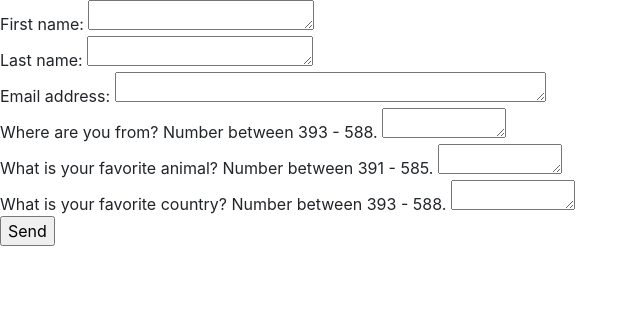
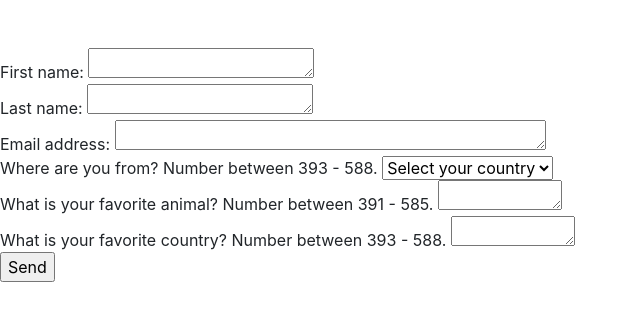
Before and after one commit to emmituuk/Project, a Flask app: template templates/add.html in a window 1280 px wide. Shown: the top 321 px of the page, without its empty margins (0-640 px from the left). Run offline with Flask 3, Linux system fonts and the light colour scheme; the template is opened without the code that fills it, so the values that code supplies are empty; parts of the project's set-up code (start-up, migrations or seed data) failed here and were passed over; some libraries are stand-ins or nearby versions.

Commit message:
created a drop-down list

```diff
--- a/app.py
+++ b/app.py
@@ -23,9 +23,33 @@ def index():
 
 @app.route("/add")
 def add():
-    return render_template("add.html")
+    norm_data_countries = db.session.execute(text("SELECT country_id, country FROM countries")).fetchall()
+    # sorted by alphabetically
+    data_countries = sorted(norm_data_countries, key=lambda x:x[1])
 
-#POST-method can change e.g. insert or update the database, but GET can not.
+    def move_to_end(lst, elem):
+        new_lst = []
+        temp = None
+        for i in lst:
+            if i != elem:
+                new_lst.append(i)
+            else:
+                temp = i
+        new_lst.append(temp)
+        return new_lst
+
+    # 'Other' is the first item --> [0]
+    # to do: make a query which return an 'other'-country's id.
+    other_value = db.session.execute(text("SELECT country_id, country FROM countries")).fetchall()[0]
+
+    # Test the function
+    sorted_countries = move_to_end(data_countries, other_value)
+
+    # sorted_countries = data_countries.sort(key=cmp_to_key(lambda x, y: 1 if x.country > y.country and x.country != "Other" else -1))
+    return render_template("add.html", data_countries = sorted_countries)
+
+
+# POST-method can change e.g. insert or update the database, but GET can not.
 @app.route("/send", methods=["POST"])
 def send():
 
@@ -56,7 +80,7 @@ def send():
     db.session.execute(sql, {"last_id":last_id, "favorite_country_id":favorite_country_id})
     db.session.commit()
 
-    #after back to the front page
+    # after back to the front page
     return redirect("/")
 
 @app.route("/result")
--- a/templates/add.html
+++ b/templates/add.html
@@ -7,7 +7,9 @@
         <link rel="stylesheet" href="https://stackpath.bootstrapcdn.com/bootstrap/4.5.0/css/bootstrap.min.css">
     </head>
     <body>
-          <form action="/send" method="POST">
+        <form action="/send" method="POST">
+            <br>
+            <br>
             <!-- PERSON first_name -->
             First name:
             <textarea name="first_name" rows="1" cols="20"></textarea>
@@ -22,7 +24,14 @@
             <br>
             <!-- PERSON own_country_id, alasvetovalikosta maa ja tällöin lukee maan id:n  -->
             Where are you from? Number between 393 - 588.
-            <textarea name="own_country_id" rows="1" cols="10"></textarea>
+            <!-- <textarea name="own_country_id" rows="1" cols="10"></textarea>
+            <br> -->
+            <select name="own_country_id" class="form-select">
+                <option selected>Select your country</option>
+                {% for o in data_countries %}
+                <option value="{{ o.country_id}}">{{ o.country }}</option>
+                {% endfor %}
+            </select>
             <br>
             <!-- FAVORITE_ANIMAL favorite_animal_id, alasvetovalikosta eläin ja tällöin lukee maan id:n  -->
             What is your favorite animal? Number between 391 - 585.
```
